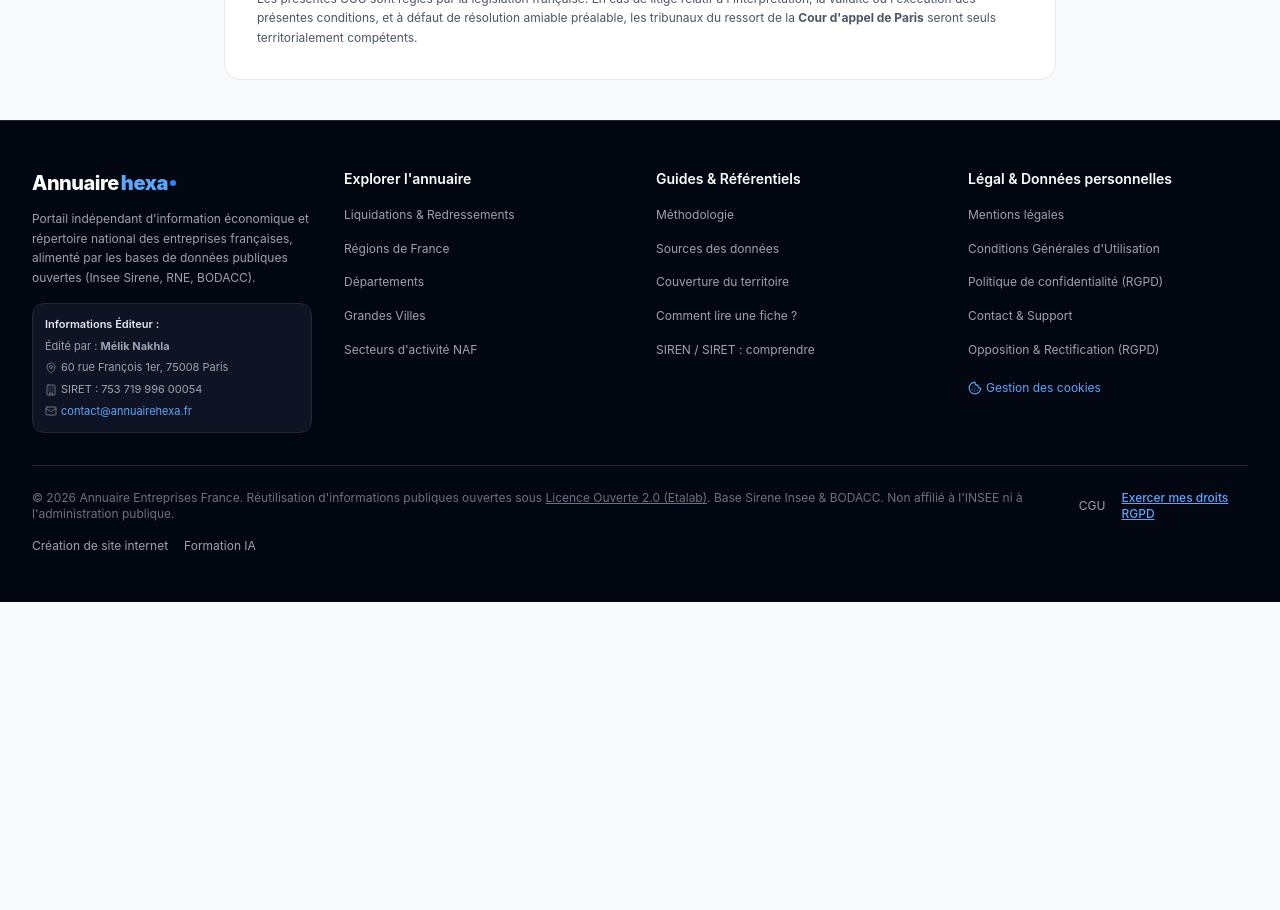
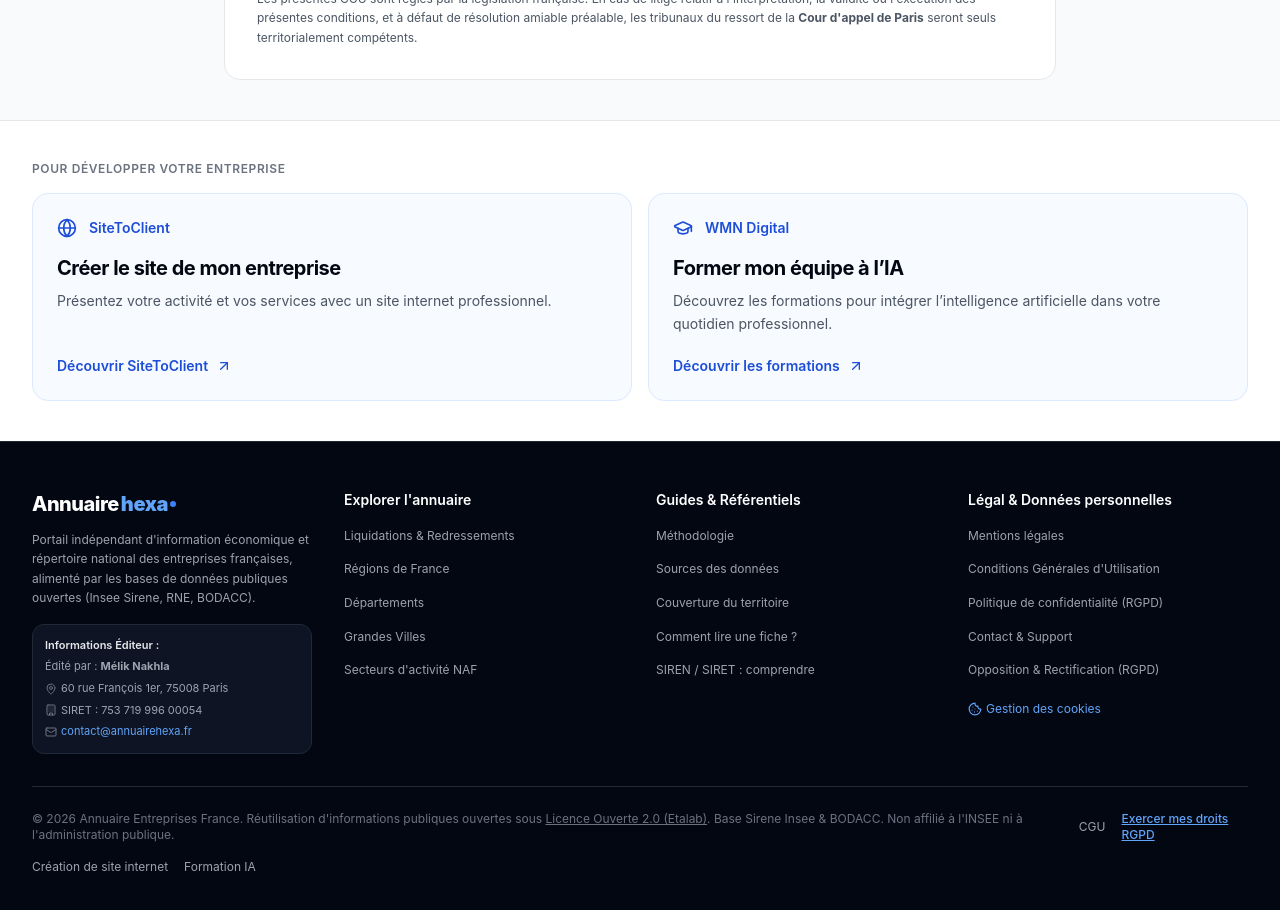
Before and after one commit to melikna/annuairehexa, a Next.js app: page /cgu in a window 1280 px wide. Shown: the part 2320-3230 px from the top of the page. Before the commit the page ends 2922 px from the top, so only its background shows below. Built offline with nearby package versions, Linux system fonts and the light colour scheme; no server answers.

Commit message:
Add business service offers across public pages

```diff
--- /dev/null
+++ b/src/components/layout/BusinessOffers.tsx
@@ -0,0 +1,55 @@
+import { ArrowUpRight, Globe, GraduationCap } from 'lucide-react'
+
+const offers = [
+  {
+    name: 'SiteToClient',
+    title: 'Créer le site de mon entreprise',
+    description: 'Présentez votre activité et vos services avec un site internet professionnel.',
+    href: 'https://www.sitetoclient.com/',
+    linkTitle: 'Création de site internet',
+    action: 'Découvrir SiteToClient',
+    Icon: Globe,
+  },
+  {
+    name: 'WMN Digital',
+    title: 'Former mon équipe à l’IA',
+    description: 'Découvrez les formations pour intégrer l’intelligence artificielle dans votre quotidien professionnel.',
+    href: 'https://wmn-digital.fr',
+    linkTitle: 'Formation IA',
+    action: 'Découvrir les formations',
+    Icon: GraduationCap,
+  },
+]
+
+export function BusinessOffers() {
+  return (
+    <section aria-label="Services pour votre entreprise" className="border-t border-gray-200 bg-white">
+      <div className="mx-auto max-w-7xl px-4 py-10 sm:px-6 lg:px-8">
+        <p className="mb-4 text-xs font-semibold uppercase tracking-wider text-gray-500">
+          Pour développer votre entreprise
+        </p>
+        <div className="grid gap-4 md:grid-cols-2">
+          {offers.map(({ name, title, description, href, linkTitle, action, Icon }) => (
+            <a
+              key={name}
+              href={href}
+              title={linkTitle}
+              className="group flex flex-col rounded-2xl border border-blue-100 bg-blue-50/50 p-6 transition-colors hover:border-blue-300 hover:bg-blue-50 focus-visible:outline focus-visible:outline-2 focus-visible:outline-offset-4 focus-visible:outline-blue-600"
+            >
+              <div className="mb-4 flex items-center gap-3 text-blue-700">
+                <Icon aria-hidden="true" className="h-5 w-5 shrink-0" />
+                <span className="text-sm font-semibold">{name}</span>
+              </div>
+              <h2 className="text-xl font-bold tracking-tight text-gray-950">{title}</h2>
+              <p className="mb-5 mt-2 text-sm leading-relaxed text-gray-600">{description}</p>
+              <span className="mt-auto inline-flex items-center gap-2 text-sm font-semibold text-blue-700 group-hover:underline">
+                {action}
+                <ArrowUpRight aria-hidden="true" className="h-4 w-4" />
+              </span>
+            </a>
+          ))}
+        </div>
+      </div>
+    </section>
+  )
+}
--- a/src/components/layout/PublicLayout.tsx
+++ b/src/components/layout/PublicLayout.tsx
@@ -1,6 +1,7 @@
 import { Header } from './Header'
 import { Footer } from './Footer'
 import { CookieConsentBanner } from './CookieConsentBanner'
+import { BusinessOffers } from './BusinessOffers'
 
 interface PublicLayoutProps {
   children: React.ReactNode
@@ -13,6 +14,7 @@ export function PublicLayout({ children }: PublicLayoutProps) {
       <main id="main-content" className="flex-1" tabIndex={-1}>
         {children}
       </main>
+      <BusinessOffers />
       <Footer />
       <CookieConsentBanner />
     </div>
```
